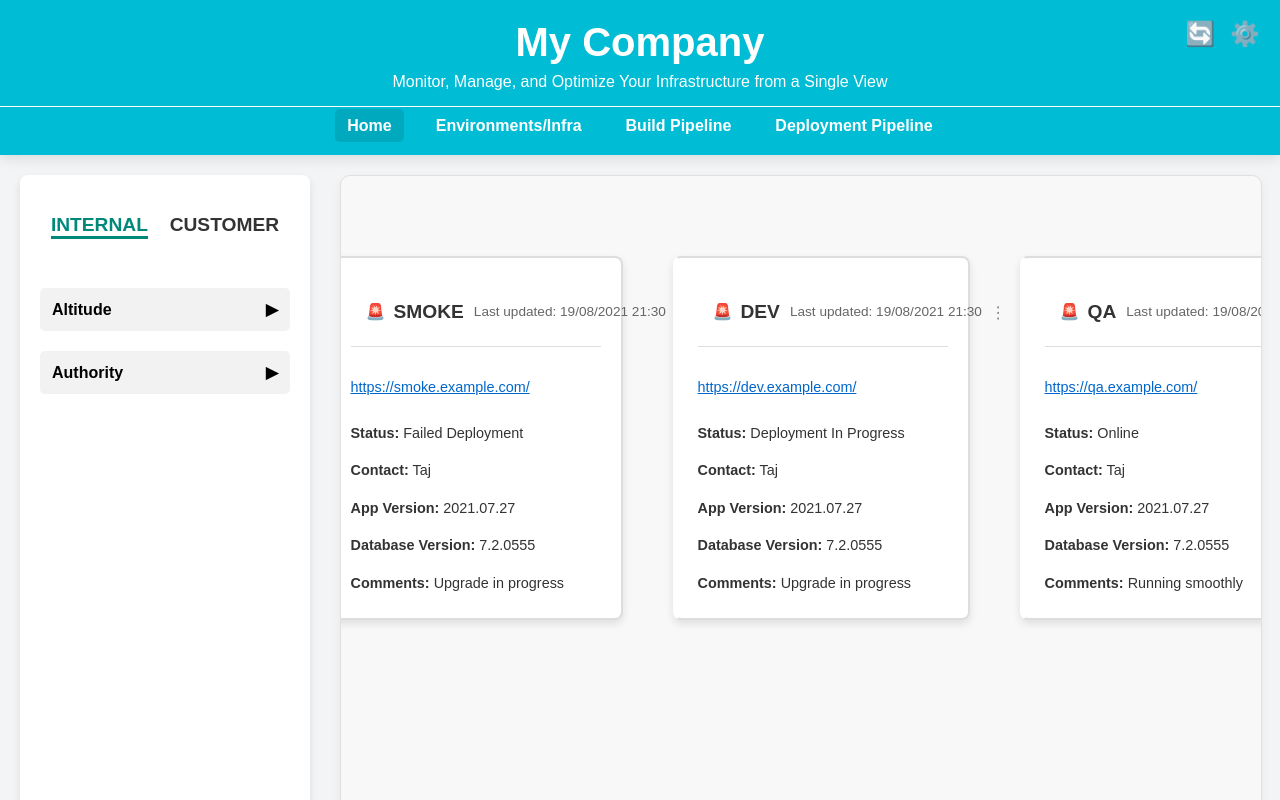
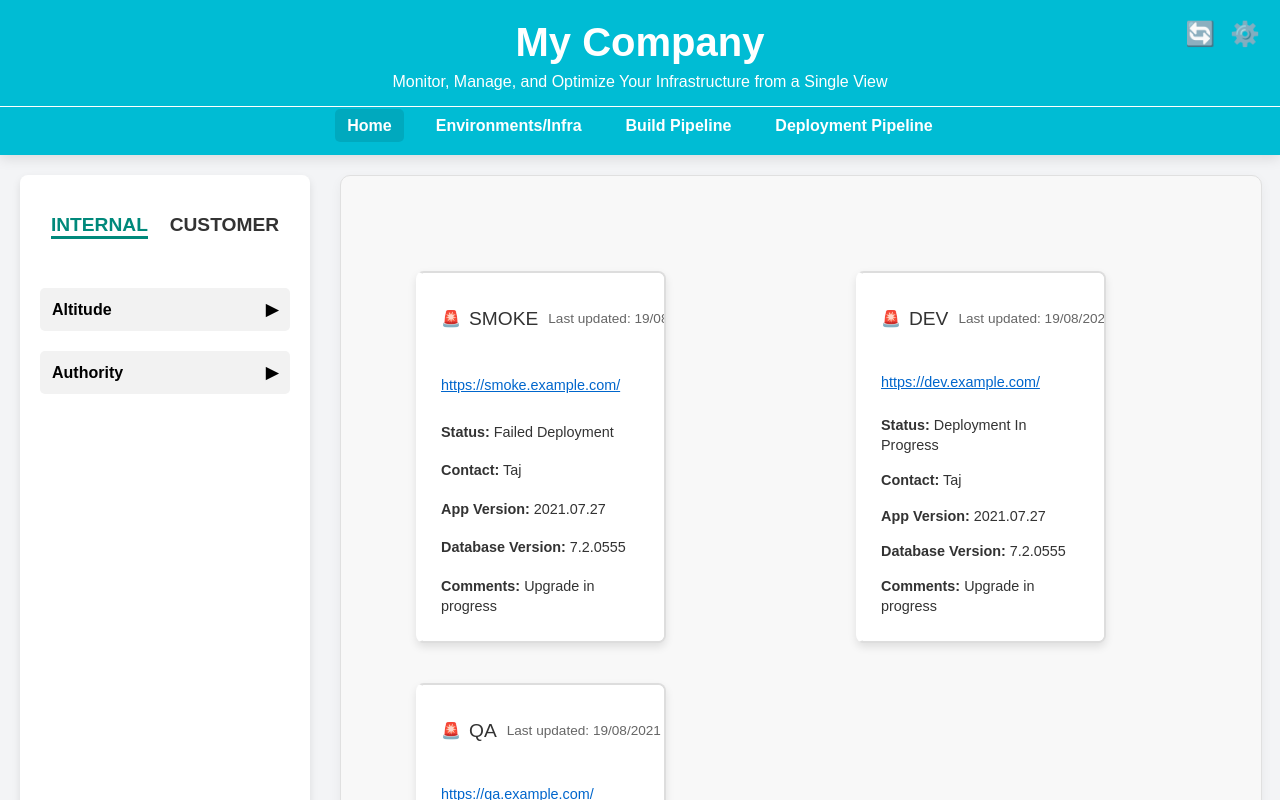
Before and after one commit to Sam123ben/IDP-Integrated-Developer-Platform, a React app in the folder infra_env_dashboard/frontend/: page / in a window 1280 px wide. Shown: the top 800 px of the page. Built offline with nearby package versions, Linux system fonts and the light colour scheme.

Commit message:
Fix the changes for the cards

```diff
--- a/infra_env_dashboard/frontend/src/components/Card.js
+++ b/infra_env_dashboard/frontend/src/components/Card.js
@@ -1,7 +1,8 @@
 // src/components/Card.js
 
 import React from "react";
-import "../styles/Card.css";
+import "../styles/TileContainer.css"; // Import container-specific styles
+import "../styles/Card.css"; // Import card-specific styles
 
 function Card({ name, lastUpdated, status, contact, appVersion, dbVersion, comments, statusClass }) {
     return (
--- a/infra_env_dashboard/frontend/src/components/TileContainer.js
+++ b/infra_env_dashboard/frontend/src/components/TileContainer.js
@@ -40,8 +40,8 @@ function TileContainer() {
     ];
 
     return (
-        <div className="card-layout"> {/* New distinct name */}
-            <div className="tile-container">
+        <div className="card-layout"> {/* Wrapper for the main card layout */}
+            <div className="tile-container"> {/* Container for grid layout */}
                 <div className="card-grid">
                     {environments.map((env, index) => (
                         <Card
--- a/infra_env_dashboard/frontend/src/styles/Card.css
+++ b/infra_env_dashboard/frontend/src/styles/Card.css
@@ -2,24 +2,18 @@
 
 .card-grid {
     display: grid;
-    grid-template-columns: repeat(auto-fit, minmax(250px, 1fr)); /* Responsive columns */
-    grid-template-rows: auto;
-    grid-template-areas:
-        "header header"
-        "sidebar main"
-        "footer footer";
-    grid-auto-rows: minmax(150px, auto); /* Default row size */
-    gap: 50px; /* Space between cards */
-    max-width: 2500px;
+    grid-template-columns: repeat(2, 1fr); /* Two columns on larger screens */
+    gap: 40px; /* Space between cards */
+    max-width: 1200px;
     width: 100%;
-    align-items: stretch; /* Align items to the top */
+    align-items: start; /* Align items to the start for consistent vertical alignment */
     justify-content: center; /* Center the grid */
     margin: 0 auto; /* Center align grid container */
     padding: 20px; /* Padding around grid */
-    margin-left: auto;
 }
 
 .card {
+    margin: 15px;
     background-color: #ffffff;
     border: 2px solid #ddd;
     border-radius: 8px;
@@ -30,8 +24,10 @@
     flex-direction: column;
     justify-content: space-between;
     height: 100%;
-    box-sizing: inherit;
-    align-items: stretch; /* Align items to the top */
+    min-height: 300px; /* Set a minimum height for vertical length */
+    box-sizing: border-box; /* Include padding and border in total width/height */
+    align-items: stretch;
+    overflow: auto; /* Enable vertical scrolling */
 
     /* Hover and interaction styles */
     transition: transform 0.2s ease, box-shadow 0.2s ease;
@@ -48,11 +44,8 @@
     flex-direction: row;             /* Horizontal layout */
     justify-content: space-between;  /* Spread items evenly */
     align-items: center;             /* Center items vertically */
-    flex-wrap: nowrap;               /* No wrapping */
-    gap: 10px;                       /* Space between items */
-    margin-bottom: 10px;             /* Space below header */
-    padding: 10px 15px;              /* Padding around header */
-    border-bottom: 1px solid #ddd;   /* Divider line at bottom */
+    gap: 10px;
+    margin-bottom: 10px;
 }
 
 .card-title-section {
@@ -67,7 +60,7 @@
 
 .card-title {
     font-size: 1.2em;
-    font-weight: bold;
+    font-weight: normal;
     color: #333;
 }
 
@@ -76,17 +69,18 @@
     align-items: center;
     font-size: 0.85em;
     color: #666;
-    gap: 8px; /* Space between "Last updated" and dots */
+    gap: 8px;
 }
 
 .card-updated {
-    white-space: nowrap; /* Prevents line breaks */
+    white-space: nowrap;
 }
 
 .three-dots {
-    font-size: 1.2em; /* Makes the dots a bit more prominent */
+    font-size: 1.5em;
     cursor: pointer;
-    color: #888; /* Slightly darker shade for prominence */
+    color: #333;
+    font-weight: bold;
 }
 
 .card-link {
@@ -138,6 +132,8 @@
     font-family: Arial, sans-serif;
     font-size: 16px;
     line-height: 2.5;
+    overflow:hidden; /* Hide any overflowing content */
+    overflow-x:scroll; /* Enable horizontal scrolling */
     color: #333;
     overflow: hidden;
     text-align: left;
@@ -146,26 +142,11 @@
     align-items: stretch; /* Align items to the top */
 }
 
-/* Responsive adjustments for smaller screens */
+/* Responsive adjustments */
 @media (max-width: 768px) {
     .card-grid {
         grid-template-columns: 1fr; /* Switch to one column on smaller screens */
-        gap: 20px; /* Reduce gap for smaller screens */
-        padding: 15px; /* Adjust padding */
-    }
-}
-
-@media (min-width: 1200px) {
-    .card-grid {
-        grid-template-columns: repeat(3, 1fr); /* Three columns for larger screens */
-    }
-}
-
-
-@media (max-width: 768px) {
-    .card-layout {
-        max-width: 100%;
-        width: 100%;
+        gap: 20px;
         padding: 15px;
     }
 }
--- a/infra_env_dashboard/frontend/src/styles/TileContainer.css
+++ b/infra_env_dashboard/frontend/src/styles/TileContainer.css
@@ -5,4 +5,7 @@
     justify-content: center;
     padding: 40px 20px; /* Increased padding for more spacing around the container */
     width: 100%;
+    flex-wrap: wrap; /* Wrap tiles to next line if they overflow */
+    gap: 20px; /* Space between tiles */
+    align-items: start; /* Align items to the top */
 }
```
